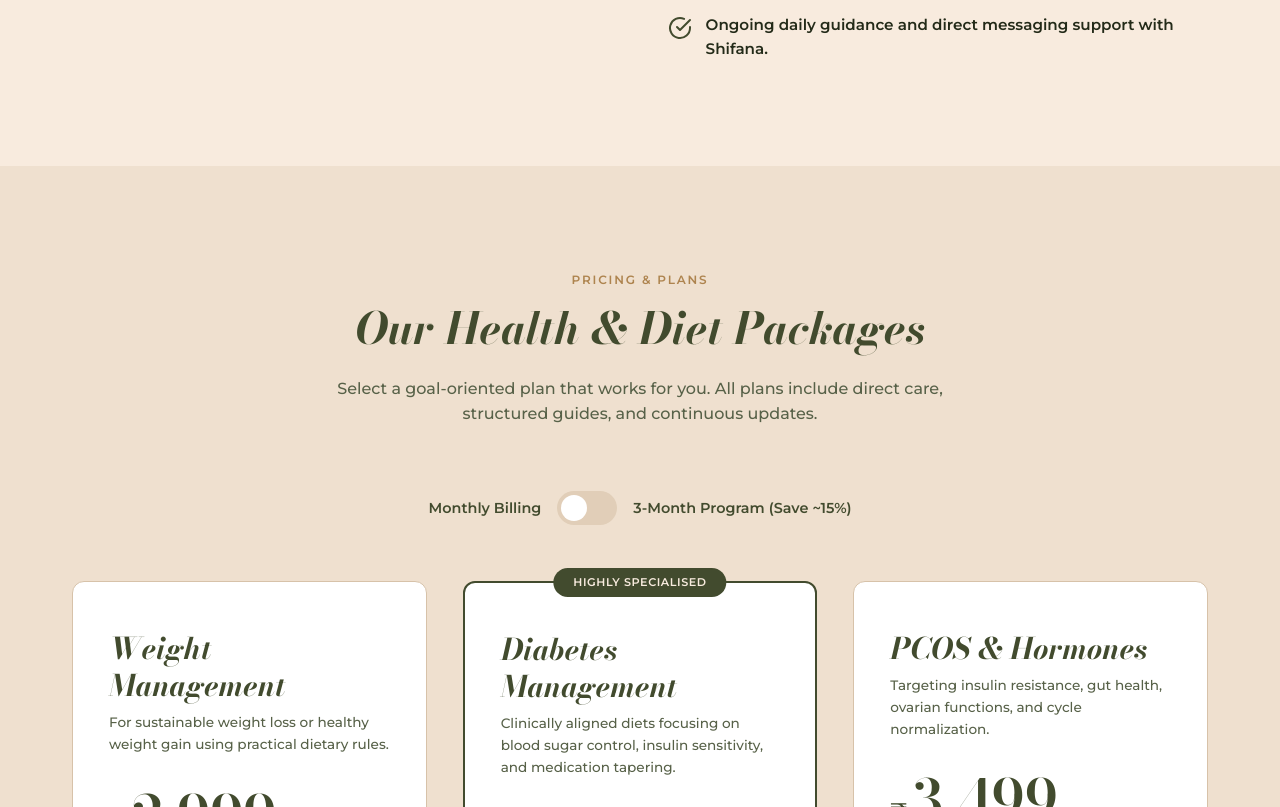
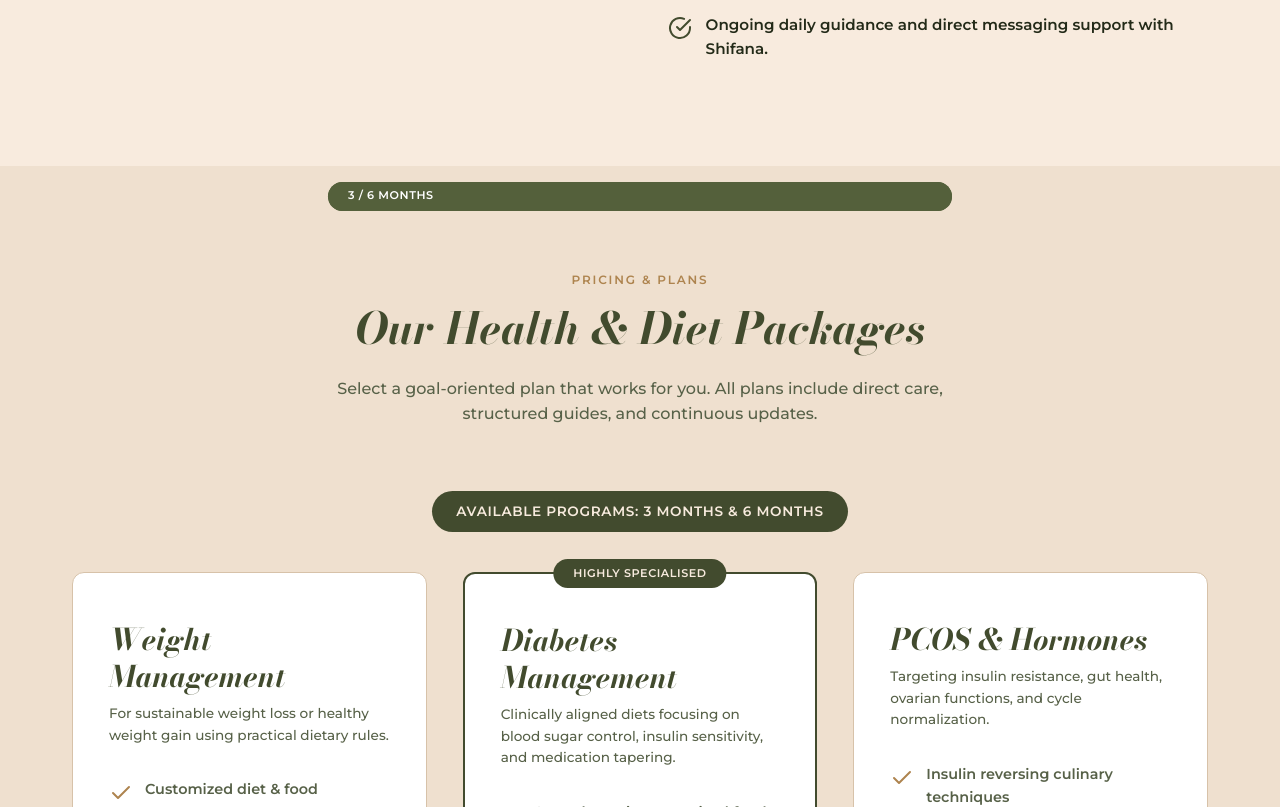
Before and after one commit to arshadrahiman/shifaura-wellness, a PHP site: page / in a window 1280 px wide. Shown: the part 5693-6500 px from the top of the page. Run offline with PHP 8.4, Linux system fonts and the light colour scheme; some libraries are stand-ins or nearby versions.

Commit message:
Hide package prices, remove 1-month plan option (3 & 6 month programs only), and remove testimonials section per user request

```diff
--- a/index.php
+++ b/index.php
@@ -414,132 +414,72 @@ include_once __DIR__ . '/includes/header.php';
                 <p>Select a goal-oriented plan that works for you. All plans include direct care, structured guides, and continuous updates.</p>
             </div>
 
-            <!-- Price toggle -->
-            <div class="price-toggle-container">
-                <span class="toggle-label">Monthly Billing</span>
-                <label class="toggle-switch">
-                    <input type="checkbox" id="price-duration-toggle">
-                    <span class="slider"></span>
-                </label>
-                <span class="toggle-label">3-Month Program (Save ~15%)</span>
+            <!-- Duration Selector (3-Month & 6-Month Programs Only) -->
+            <div style="display: flex; justify-content: center; gap: 1rem; margin-bottom: 2.5rem;">
+                <span class="badge" style="padding: 0.6rem 1.5rem; font-size: 0.85rem; background: var(--green-dark); color: var(--sandal-light);">Available Programs: 3 Months &amp; 6 Months</span>
             </div>
 
-            <!-- Packages Cards Grid -->
+            <!-- Packages Cards Grid (No Price Display) -->
             <div class="packages-grid">
                 <!-- Package 1: Weight Management -->
-                <div class="package-card" data-price-monthly="2999" data-price-quarterly="7499">
+                <div class="package-card">
+                    <span class="package-featured-badge" style="background: var(--green-medium); color: var(--white); top: 1rem; right: 1rem;">3 / 6 Months</span>
                     <h3 class="package-title">Weight Management</h3>
                     <p class="package-subtitle">For sustainable weight loss or healthy weight gain using practical dietary rules.</p>
-                    <div class="package-price-box">
-                        <span class="package-price-currency">₹</span>
-                        <span class="package-price">2,999</span>
-                        <span class="package-price-period"> / Month</span>
-                    </div>
                     <ul class="package-features">
-                        <li><i data-feather="check"></i> <span>Customized diet & food structures</span></li>
-                        <li><i data-feather="check"></i> <span>Weekly review & tracking metrics</span></li>
-                        <li><i data-feather="check"></i> <span>Daily WhatsApp support (10 AM - 7 PM)</span></li>
-                        <li><i data-feather="check"></i> <span>Restaurant & travel eating guidelines</span></li>
-                        <li><i data-feather="check"></i> <span>Simple activity & home workout plans</span></li>
+                        <li><i data-feather="check"></i> <span>Customized diet &amp; food structures</span></li>
+                        <li><i data-feather="check"></i> <span>Weekly review &amp; tracking metrics</span></li>
+                        <li><i data-feather="check"></i> <span>Daily WhatsApp support (+91 6381757067)</span></li>
+                        <li><i data-feather="check"></i> <span>Restaurant &amp; travel eating guidelines</span></li>
+                        <li><i data-feather="check"></i> <span>Simple activity &amp; home workout plans</span></li>
                     </ul>
-                    <a href="checkout.php?package=weight-management" class="btn btn-primary" style="margin-top: auto;">Get Started</a>
+                    <a href="#book-consultation" class="btn btn-primary" style="margin-top: auto; justify-content: center;">Enroll Program</a>
                 </div>
 
                 <!-- Package 2: Diabetes Care (Featured) -->
-                <div class="package-card featured" data-price-monthly="3499" data-price-quarterly="8999">
+                <div class="package-card featured">
                     <span class="package-featured-badge">Highly Specialised</span>
                     <h3 class="package-title">Diabetes Management</h3>
                     <p class="package-subtitle">Clinically aligned diets focusing on blood sugar control, insulin sensitivity, and medication tapering.</p>
-                    <div class="package-price-box">
-                        <span class="package-price-currency">₹</span>
-                        <span class="package-price">3,499</span>
-                        <span class="package-price-period"> / Month</span>
-                    </div>
                     <ul class="package-features">
                         <li><i data-feather="check"></i> <span>Low glycemic customized food charts</span></li>
-                        <li><i data-feather="check"></i> <span>HbA1c & sugar review tracker reviews</span></li>
+                        <li><i data-feather="check"></i> <span>HbA1c &amp; sugar review tracker reviews</span></li>
                         <li><i data-feather="check"></i> <span>Continuous Glucose Monitor (CGM) support</span></li>
                         <li><i data-feather="check"></i> <span>Direct guidance by CDE Shifana</span></li>
                         <li><i data-feather="check"></i> <span>Cardiovascular and lifestyle updates</span></li>
                     </ul>
-                    <a href="checkout.php?package=diabetes-management" class="btn btn-gold" style="margin-top: auto;">Get Started</a>
+                    <a href="#book-consultation" class="btn btn-gold" style="margin-top: auto; justify-content: center;">Enroll Program</a>
                 </div>
 
                 <!-- Package 3: PCOS & Hormonal Health -->
-                <div class="package-card" data-price-monthly="3499" data-price-quarterly="8999">
-                    <h3 class="package-title">PCOS & Hormones</h3>
+                <div class="package-card">
+                    <span class="package-featured-badge" style="background: var(--green-medium); color: var(--white); top: 1rem; right: 1rem;">3 / 6 Months</span>
+                    <h3 class="package-title">PCOS &amp; Hormones</h3>
                     <p class="package-subtitle">Targeting insulin resistance, gut health, ovarian functions, and cycle normalization.</p>
-                    <div class="package-price-box">
-                        <span class="package-price-currency">₹</span>
-                        <span class="package-price">3,499</span>
-                        <span class="package-price-period"> / Month</span>
-                    </div>
                     <ul class="package-features">
                         <li><i data-feather="check"></i> <span>Insulin reversing culinary techniques</span></li>
-                        <li><i data-feather="check"></i> <span>Monthly ovulation & period cycle log logs</span></li>
-                        <li><i data-feather="check"></i> <span>Hormonal evaluation reviews & reports help</span></li>
-                        <li><i data-feather="check"></i> <span>Acne, hirsutism, & hair fall diet fixes</span></li>
-                        <li><i data-feather="check"></i> <span>Sleep & stress management protocols</span></li>
+                        <li><i data-feather="check"></i> <span>Monthly ovulation &amp; period cycle logs</span></li>
+                        <li><i data-feather="check"></i> <span>Hormonal evaluation reviews &amp; reports help</span></li>
+                        <li><i data-feather="check"></i> <span>Acne, hirsutism, &amp; hair fall diet fixes</span></li>
+                        <li><i data-feather="check"></i> <span>Sleep &amp; stress management protocols</span></li>
                     </ul>
-                    <a href="checkout.php?package=pcos-hormonal" class="btn btn-primary" style="margin-top: auto;">Get Started</a>
+                    <a href="#book-consultation" class="btn btn-primary" style="margin-top: auto; justify-content: center;">Enroll Program</a>
                 </div>
             </div>
-
-            <!-- <div style="text-align: center; margin-top: 3rem;">
-                <p style="font-size: 0.9rem; color: var(--text-muted);">Looking for Thyroid, Fertility or Holistic wellness packages? <a href="services.php" style="color: var(--green-dark); font-weight: 600; text-decoration: underline;">View all program options &rarr;</a></p>
-            </div> -->
         </div>
     </section>
 
-    <!-- 8. Testimonials Section -->
+    <!-- 8. Testimonials Section (Disabled per user request) -->
+    <!--
     <section>
         <div class="container">
             <div class="section-header center">
                 <span class="tag">Success Stories</span>
                 <h2>Real Transformations. Real People.</h2>
-                <p>Read about the journeys of clients who transformed their health and habits through Dietitian Shifana's personalized guidance.</p>
-            </div>
-
-            <div class="testimonials-slider-container">
-                <!-- Slide 1 -->
-                <div class="testimonial-slide">
-                    <div class="testimonial-quote-icon">&ldquo;</div>
-                    <p class="testimonial-text">
-                        "I struggled with PCOS and stubborn weight for over 4 years. Shifana didn't just hand me a diet chart; she helped me restructure my meals, sleep routines, and morning sunlight. Within 3 months, my cycles regularized and I lost 7 kg sustainably!"
-                    </p>
-                    <div class="testimonial-author">Priyanka Sharma</div>
-                    <div class="testimonial-author-meta">Lost 7kg & Regularized Cycles (3 Months PCOS Plan)</div>
-                </div>
-
-                <!-- Slide 2 -->
-                <div class="testimonial-slide">
-                    <div class="testimonial-quote-icon">&ldquo;</div>
-                    <p class="testimonial-text">
-                        "As a diabetic, I was always terrified of carbs. Shifana taught me how to pair foods to prevent glucose spikes. My HbA1c dropped from 8.2 to 6.4 in 90 days, and my doctor reduced my metformin dosage. Truly life-changing!"
-                    </p>
-                    <div class="testimonial-author">Rajesh Iyer</div>
-                    <div class="testimonial-author-meta">HbA1c from 8.2 to 6.4 (3 Months Diabetes Program)</div>
-                </div>
-
-                <!-- Slide 3 -->
-                <div class="testimonial-slide">
-                    <div class="testimonial-quote-icon">&ldquo;</div>
-                    <p class="testimonial-text">
-                        "I was constant fatigue, bloated, and stressed. Incorporating Shifana's 8 pillars of wellness—especially hydration, nasal breathing, and nature walks—entirely changed my energy levels. I feel 10 years younger."
-                    </p>
-                    <div class="testimonial-author">Anjali Nair</div>
-                    <div class="testimonial-author-meta">Energy Restoration & Digestive Relief (Holistic Wellness Plan)</div>
-                </div>
-
-                <!-- Slider Navigation Dots -->
-                <div class="testimonials-nav">
-                    <span class="testimonial-dot active"></span>
-                    <span class="testimonial-dot"></span>
-                    <span class="testimonial-dot"></span>
-                </div>
             </div>
         </div>
     </section>
+    -->
 
     <!-- 9. Book a Consultation Section -->
     <section class="section-bg-alt" id="book-consultation">
```
Also changed, not shown: index.html (+29 -80 lines).
